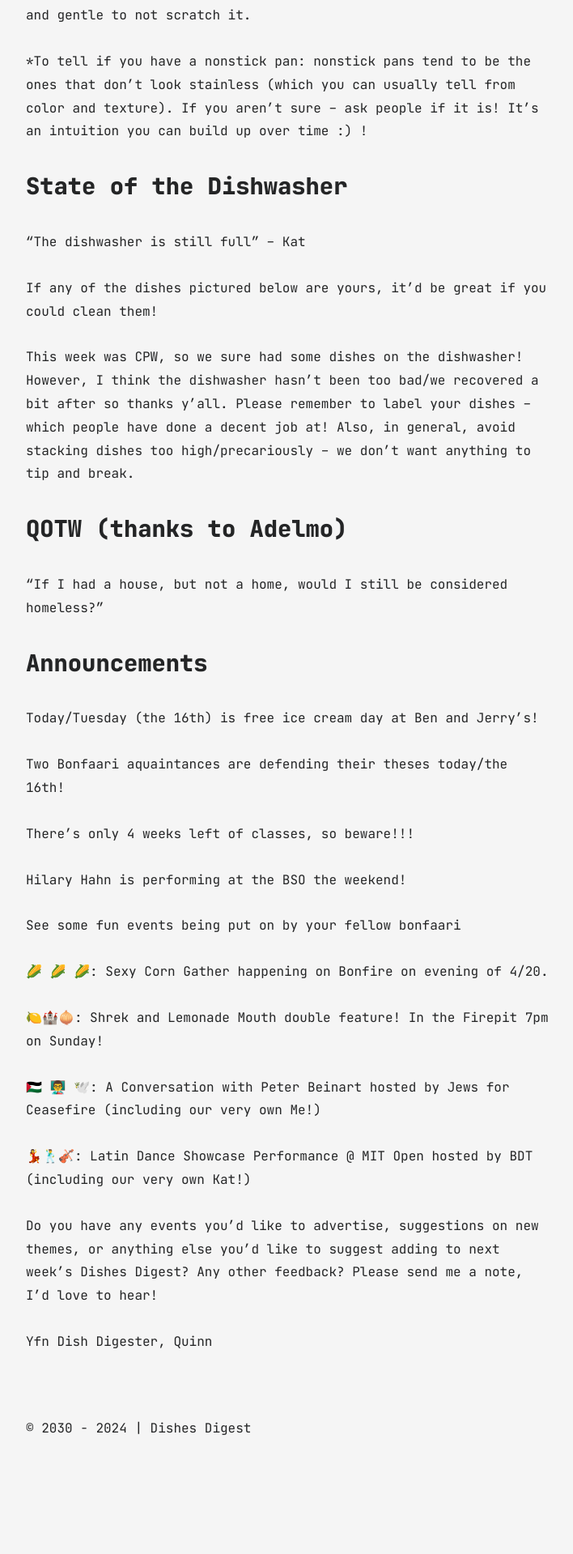
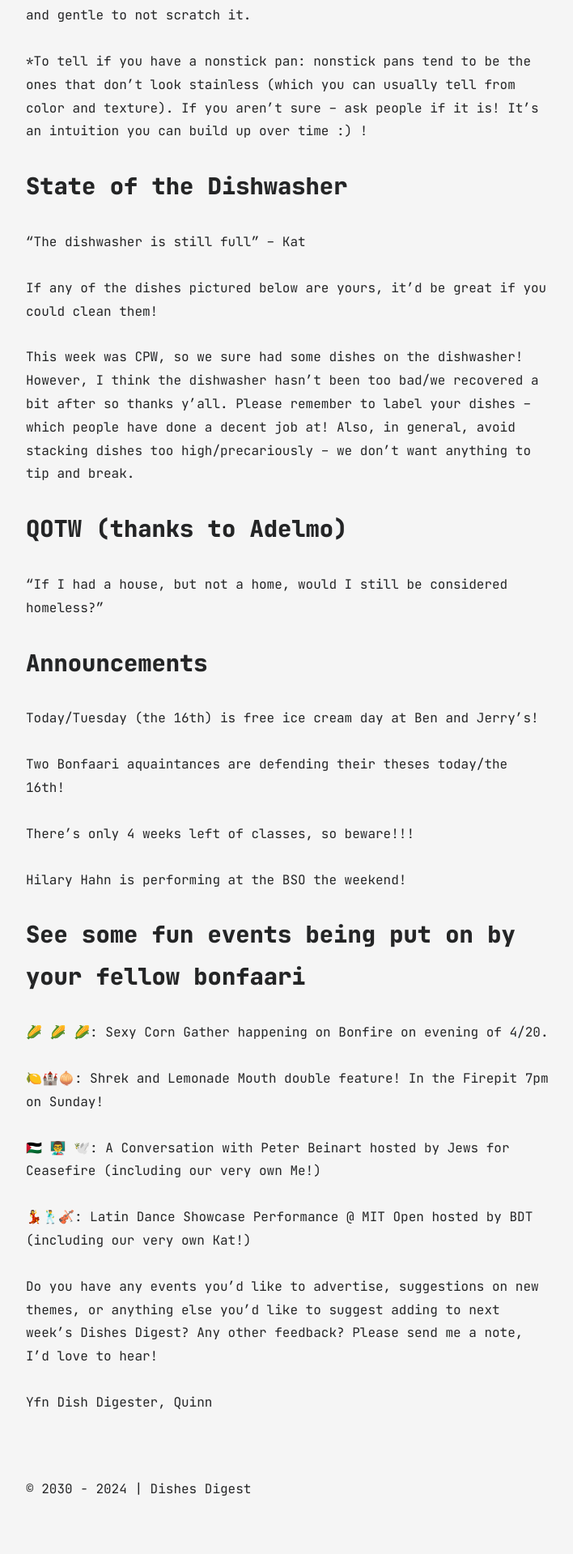
Before and after one commit to dishes-digest/dishes-digest.github.io, a Jekyll site: the page built from all_collections/_posts/2024-04-14-dishes-digest.md, in a window 1280 px wide. Shown: the part 1285-3204 px from the top of the page at 81% size, without its empty margins (283-991 px from the left). Built offline with Jekyll 4.4.1, drawn with Linux system fonts in a browser that asks for light colours; before the commit the page ends 3129 px from its top, so only the background shows below that.

Commit message:
fixed formatty watty

```diff
--- a/all_collections/_posts/2024-04-14-dishes-digest.md
+++ b/all_collections/_posts/2024-04-14-dishes-digest.md
@@ -43,7 +43,7 @@ There’s only 4 weeks left of classes, so beware!!!
 
 Hilary Hahn is performing at the BSO the weekend!
 
-See some fun events being put on by your fellow bonfaari
+## See some fun events being put on by your fellow bonfaari
 
 🌽 🌽 🌽: Sexy Corn Gather happening on Bonfire on evening of 4/20.
 
```
Also changed, not shown: 3 other files.
